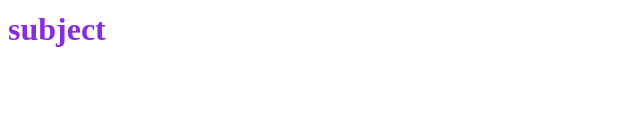
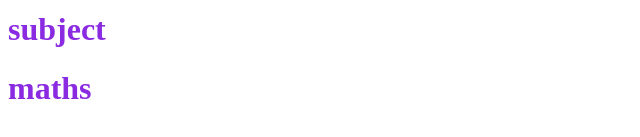
Before and after one commit to PRATHOSH2103/27.3, a plain HTML site: page index.html in a window 1280 px wide. Shown: the part 127-264 px from the top of the page, without its empty margins (0-640 px from the left). Drawn offline with Linux system fonts and the light colour scheme.

Commit message:
first commit

```diff
--- a/index.html
+++ b/index.html
@@ -10,6 +10,7 @@
     <h1>books</h1>
     <h1>bags</h1>
     <h1>subject</h1>
+    <h1>maths</h1>
 
 </body>
 </html>
```
